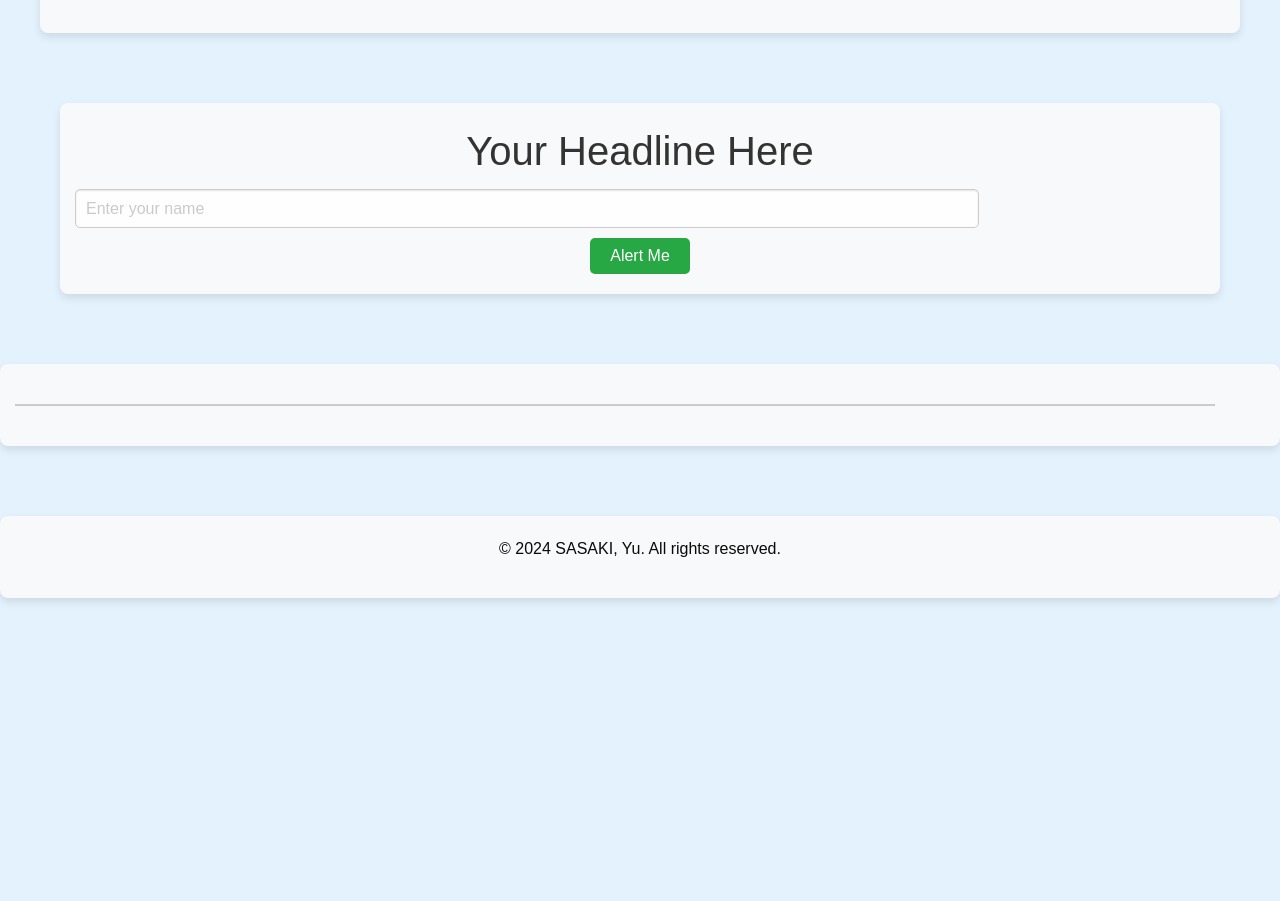
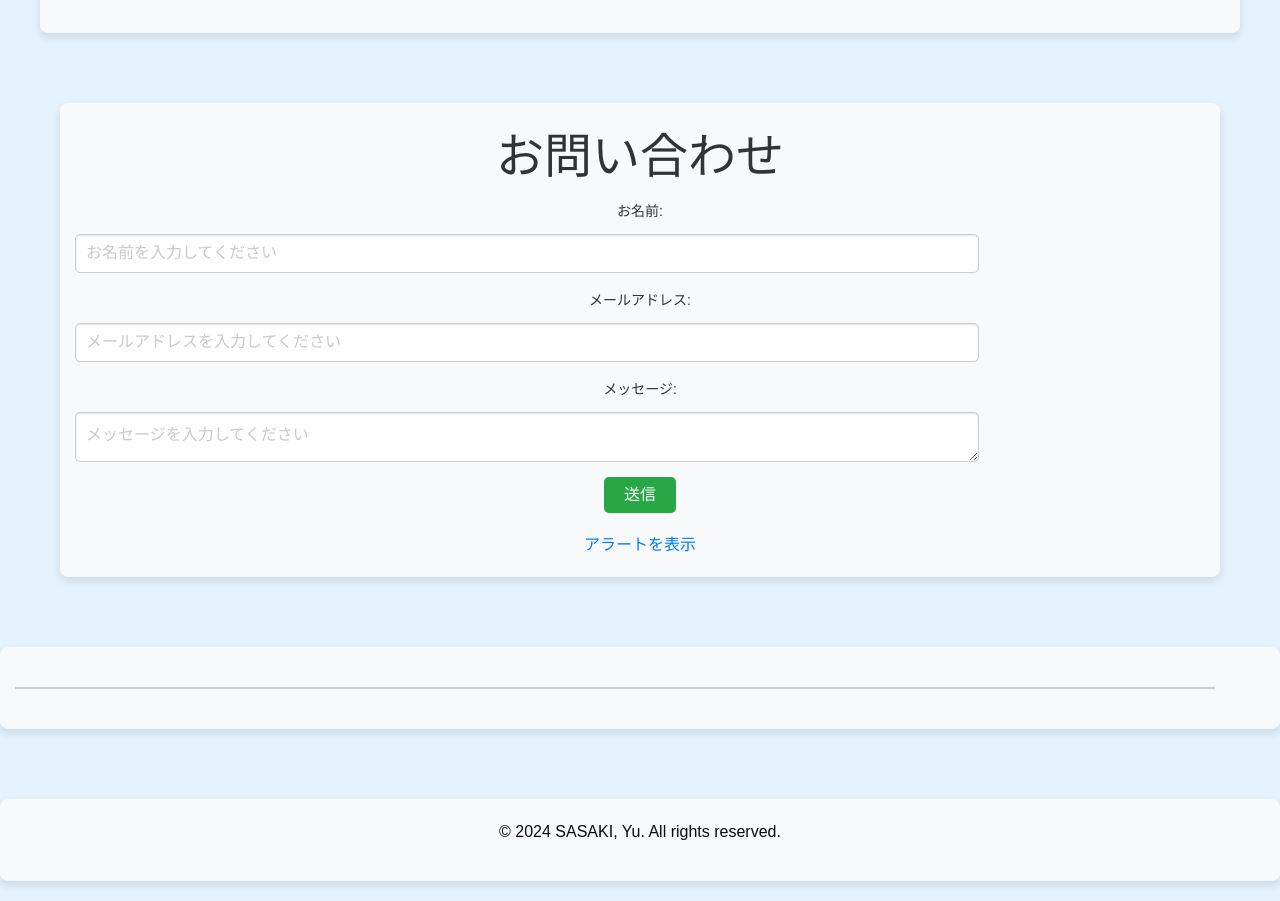
Before and after one commit to ysasaki1/pro4, a plain HTML site: page index.html in a window 1280 px wide. Shown: the part 856-1757 px from the top of the page. Before the commit the page ends 1474 px from the top, so only its background shows below. Drawn offline with Linux system fonts and the light colour scheme; files whose address does not match are found by name.

Commit message:
Update index.html

```diff
--- a/index.html
+++ b/index.html
@@ -66,11 +66,31 @@
 
 <div class="grid-x grid-padding-x" style="text-align: center; padding: 20px;">
   <div class="cell small-12">
-    <h2 id="headline" style="font-family: Arial, sans-serif; color: #333;">Your Headline Here</h2>
-    <input type="text" id="nameInput" placeholder="Enter your name" style="padding: 10px; width: 80%; margin: 10px 0; border: 1px solid #ccc; border-radius: 5px;">
-    <button id="alertButton" style="padding: 10px 20px; background-color: #28a745; color: white; border: none; border-radius: 5px; cursor: pointer; font-size: 16px;">Alert Me</button>
+    <h1 style="font-family: Arial, sans-serif; color: #333;">お問い合わせ</h1>
+
+    <div style="margin-bottom: 15px;">
+      <label for="name" style="font-family: Arial, sans-serif; color: #333;">お名前:</label>
+      <input type="text" id="name" placeholder="お名前を入力してください" style="padding: 10px; width: 80%; margin: 10px 0; border: 1px solid #ccc; border-radius: 5px;">
+    </div>
+
+    <div style="margin-bottom: 15px;">
+      <label for="email" style="font-family: Arial, sans-serif; color: #333;">メールアドレス:</label>
+      <input type="email" id="email" placeholder="メールアドレスを入力してください" style="padding: 10px; width: 80%; margin: 10px 0; border: 1px solid #ccc; border-radius: 5px;">
+    </div>
+
+    <div style="margin-bottom: 15px;">
+      <label for="message" style="font-family: Arial, sans-serif; color: #333;">メッセージ:</label>
+      <textarea id="message" placeholder="メッセージを入力してください" style="padding: 10px; width: 80%; margin: 10px 0; border: 1px solid #ccc; border-radius: 5px;"></textarea>
+    </div>
+
+    <button id="submitBtn" style="padding: 10px 20px; background-color: #28a745; color: white; border: none; border-radius: 5px; cursor: pointer; font-size: 16px;">送信</button>
+
+    <h2 id="response" style="font-family: Arial, sans-serif; color: #333; margin-top: 20px;"></h2>
+
+    <div id="alertMe" style="cursor: pointer; color: #007bff; margin-top: 20px;">アラートを表示</div>
   </div>
 </div>
+
 
   </main>
 
```
